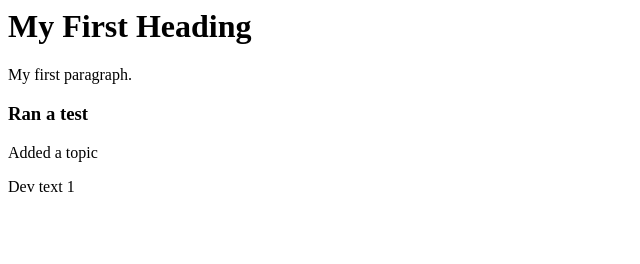
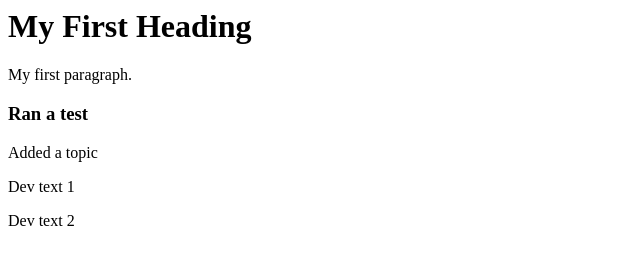
Before and after one commit to 89211055/spletna-stran, a plain HTML site: page index.html in a window 1280 px wide. Shown: the full height of the page, 0-640 px from the left. Drawn offline with Linux system fonts and the light colour scheme.

Commit message:
Added dev text again

```diff
--- a/index.html
+++ b/index.html
@@ -6,5 +6,6 @@
 	<h3>Ran a test</h3>
 	<p>Added a topic</p>
 	<p>Dev text 1</p>
+	<p>Dev text 2</p>
 </body>
 </html>
```
